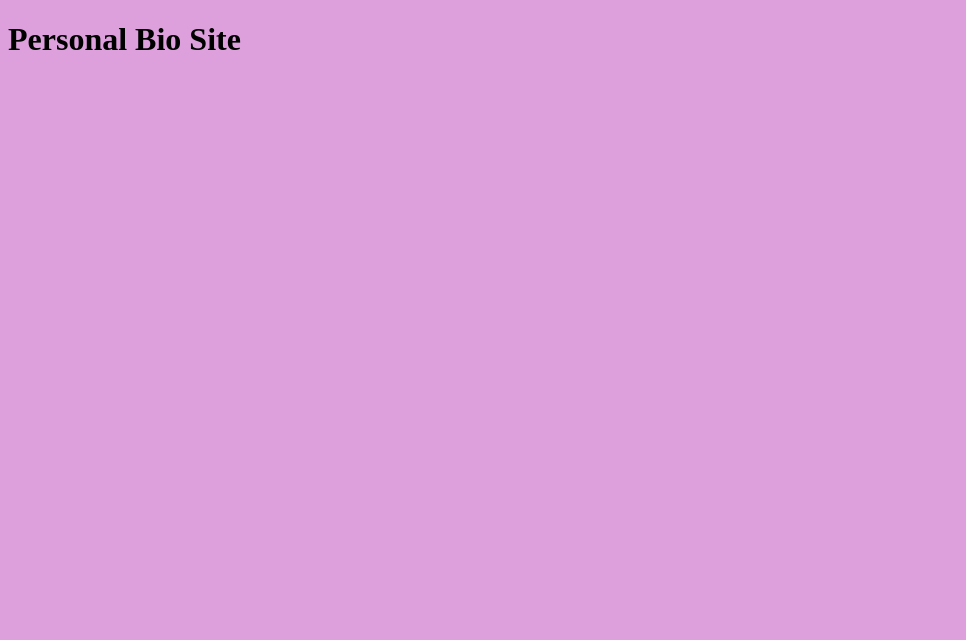
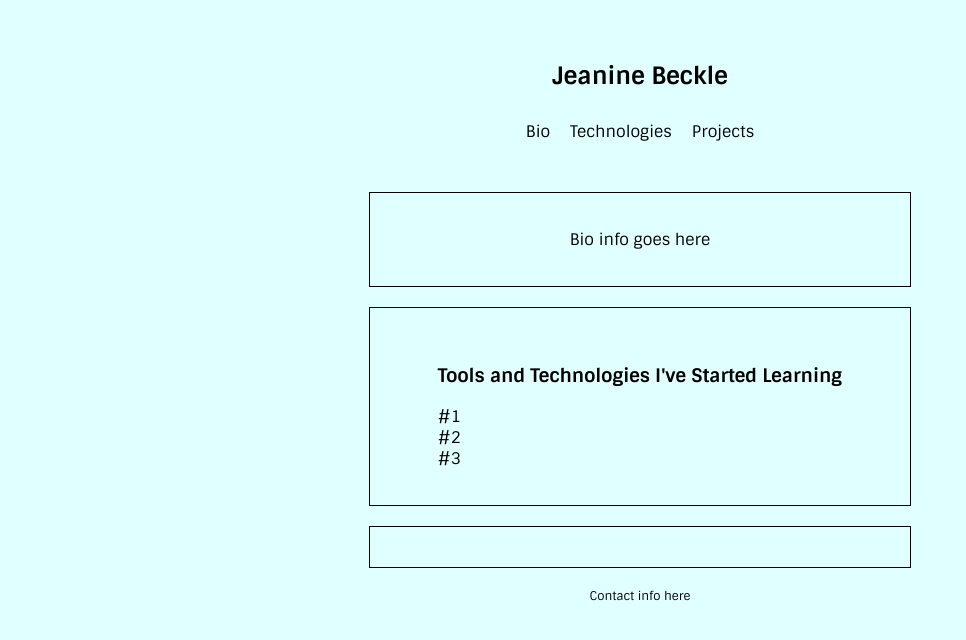
Before and after one commit to jeaninebeckle/personal-bio-site, a plain HTML site: page index.html in a window 1280 px wide. Shown: the whole page, without its empty margins (0-966 px from the left). Drawn offline with Linux system fonts and the light colour scheme.

Commit message:
creates html structure, adds basic css styling and links projects.js

```diff
--- a/index.html
+++ b/index.html
@@ -1,13 +1,47 @@
-<!DOCTYPE html>
 <html lang="en">
 <head>
   <meta charset="UTF-8">
   <meta name="viewport" content="width=device-width, initial-scale=1.0">
-  <title>Document</title>
+  <meta http-equiv="X-UA-Compatible" content="ie=edge">
+  <title>Jeanine Beckle's Personal Bio Site</title>
   <link rel="stylesheet" href="main.css">
+  <link href="https://fonts.googleapis.com/css2?family=Sintony:wght@400;700&display=swap" rel="stylesheet">
 </head>
+
 <body>
-  <h1>Personal Bio Site</h1>
-  <script src="main.js"></script>
+  <!-- Navigation -->
+  <nav>
+    <h2>Jeanine Beckle</h2>
+    <ul id="navLinks">
+      <li><a id="navToBio">Bio</a></li>
+      <li><a id="navToTechnologies">Technologies</a></li>
+      <li><a id="navToProjects">Projects</a></li>
+    </ul>
+  </nav>
+  <!-- End Navigation -->
+
+  <!-- Primary View -->
+  <div class="fullPage" id="bioPage">
+    <p>Bio info goes here</p>
+  </div>
+  <div class="fullPage" id="technologiesPage">
+    <!-- TODO: Start an UL of all of the tools and technologies you've started learning so far. (You'll beef this page up later). -->
+    <ul id="technologies">
+      <h3>Tools and Technologies I've Started Learning</h3>
+      <li>#1</li>
+      <li>#2</li>
+      <li>#3</li>
+    </ul>
+  </div>
+  <div class="fullPage" id="projectsPage"></div>
+  <!-- End Primary View -->
+
+  <!-- Footer -->
+  <footer class="page-footer">
+    <!-- TODO: Fill in contact info here: Include things like email, LinkedIn, Twitter and GitHub links. -->
+    Contact info here
+  </footer>
+  <!-- End Footer -->
+  <script src="projects.js"></script>
 </body>
 </html>
--- a/main.css
+++ b/main.css
@@ -1,3 +1,56 @@
 body {
-  background-color: plum;
+  background-color: lightcyan;
+  font-family: 'Sintony', sans-serif;
 }
+
+p {
+}
+
+#technologies {
+  list-style-type: none;
+  padding: 0px 0px 0px 0px;
+}
+
+footer {
+  font-size: .75em;
+  margin: 20px;
+  display: flex;
+  justify-content: center;
+  align-items: center;
+}
+
+.fullPage {
+  display: flex;
+  justify-content: center;
+  align-items: center;
+  border: 1px black solid;
+  margin: 20 auto;
+  width: 500px;
+  padding: 20px;
+}
+
+nav {
+  display: flex;
+  flex-direction: column;
+  justify-content: center;
+  align-items: center;
+  margin: 20 auto;
+  width: 500px;
+  padding: 20px;
+
+
+}
+
+ #navLinks {
+  float: left;
+  list-style-type: none;
+  margin: 0;
+  padding: 0;
+  overflow: hidden;
+ }
+
+  #navLinks li {
+    display: block;
+    float: left;
+    padding: 10px 10px;
+  }
--- /dev/null
+++ b/projects.js
@@ -0,0 +1 @@
+console.log("test projects.js")
```
